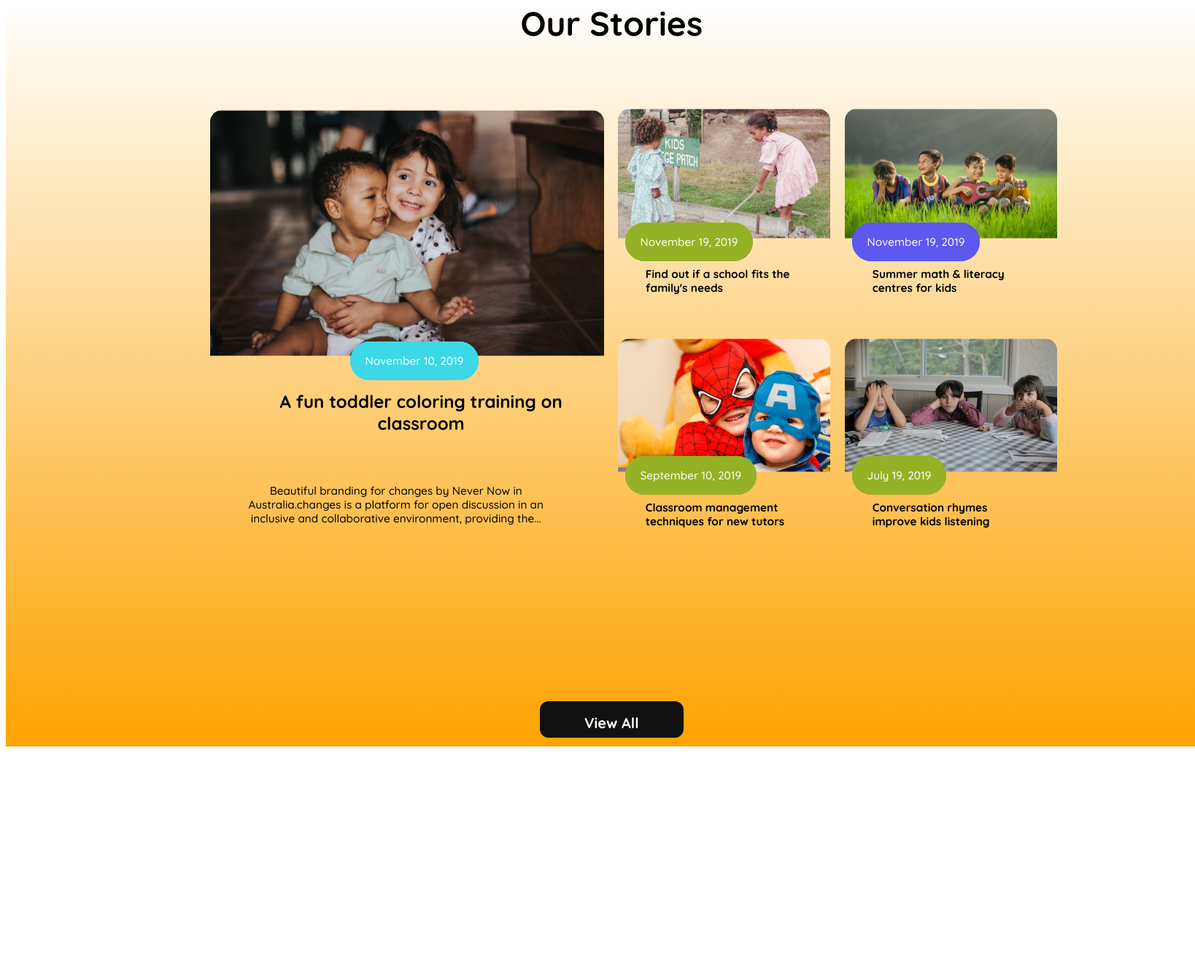
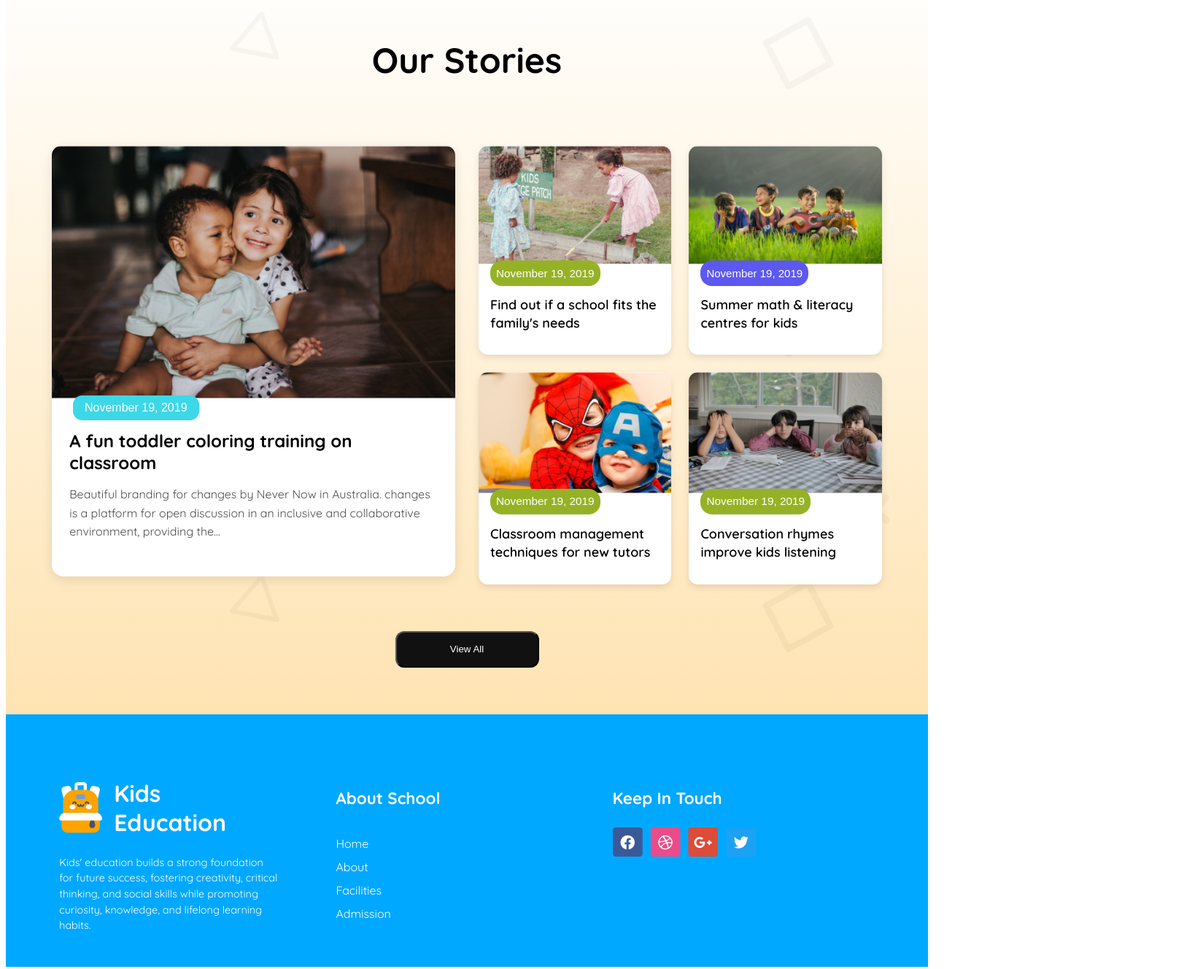
Before and after one commit to taanzzz/MY-SECOND-ASSIGNMENT, a plain HTML site: page index.html in a window 1280 px wide. Shown: the part 1970-3298 px from the top of the page at 73% size, 1638 px wide, since content can reach past the window. Before the commit the page ends 3001 px from the top, so only its background shows below. Drawn offline with Linux system fonts and the light colour scheme.

Commit message:
added important items

```diff
--- a/index.html
+++ b/index.html
@@ -10,7 +10,7 @@
     <section class="acontainer">
     <div class="log">
         <div>
-        <img src="assets/logo.png" alt="">
+        <img src="assets/logo.png">
         </div>
         <h3 class="s">SCHOOL</h3>
         </div>
@@ -35,8 +35,7 @@
     </section>
     <section class="section2">
         <div class="vision">
-            <h1 class="sp"><span class="Em">Empowering</span><span class="stu">
-students from small age</span><span class="to"> towards vision</span></h1>
+            <h1 class="sp"><span class="Em">Empowering</span><span class="stu"> students from small age</span><span class="to"> towards vision</span></h1>
             <p class="wi">With the courage, Confidence, Creativity and Compassion to make their Unique Contribution in a Diverse and Dynamic World.</p>
             <div class="enroll"><button class="btn2">Enroll Now</button></div>
         </div>
@@ -78,53 +77,89 @@ students from small age</span><span class="to"> towards vision</span></h1>
             <h1 class="symbol">></h1>
         </div>
     </section>
-    <section class="annoying">
-       <div class="aim">
-        <h1 class="our">Our Stories</h1>
+      <section class="our-stories-container">
+        <div class="our-stories-content">
+            <div>
+                <h1 class="our-stories-title title-font">Our Stories</h1>
             </div>
-    <div class="container">
-        <div class="single">
+          <div class="our-stories-parent-card">
+
+             <div class="our-stories-left-div">
               <img src="assets/story.png">
-            <div class="text">
-                <strong class="str">November 10, 2019</strong>
-                <h2>A fun toddler coloring training on classroom</h2>
-                <p>Beautiful branding for changes by Never Now in Australia.changes is a platform for open discussion in an inclusive and collaborative environment, providing the...</p>
+              <div class="card-btn"><button class="title-font">November 19, 2019</button></div>
+              <h2 class="title-font">A fun toddler coloring training on classroom</h2>
+              <p class="font">
+                Beautiful branding for changes by Never Now in Australia.
+                changes is a platform for open discussion in an inclusive and
+                collaborative environment, providing the...
+              </p>
             </div>
+
+            <div class="our-stories-child-card our-stories-right-div">
+                <div class="child-div-1">
+                    <img src="assets/storyy.png">
+                    <div class="chil-btn child-btn1"><button class="title-font">November 19, 2019</button></div>
+                    <h2 class="title-font">Find out if a school fits the
+                        family's needs</h2>
                 </div>
-        <div class="grid">
-            <div class="grid-item">
-                <img src="assets/storyy.png">
-                <div class="normal">
-                <strong class="str1">November 19, 2019</strong>
-                <p>Find out if a school fits the family's needs</p>
+                <div class="child-div-2">
+                    <img src="assets/storyyy.png">
+                    <div class="chil-btn child-btn2"><button class="title-font">November 19, 2019</button></div>
+                    <h2 class="title-font">Summer math & literacy
+                        centres for kids</h2>
                 </div>
+                <div class="child-div-3">
+                    <img src="assets/storyyyy.png">
+                    <div class="chil-btn child-btn3"><button class="title-font">November 19, 2019</button></div>
+                    <h2 class="title-font">Classroom management
+                        techniques for new tutors</h2>
                 </div>
-            <div class="grid-item">
-                <img src="assets/storyyy.png">
-                <div class="normal">
-                <strong class="str2">November 19, 2019</strong>
-                <p>Summer math & literacy centres for kids</p>
-                </div>
-            </div>
-            <div class="grid-item">
-                <img src="assets/storyyyy.png">
-                <div class="normal">
-                <strong class="str1">September 10, 2019</strong>
-                <p>Classroom management techniques for new tutors</p>
-                </div>
-             </div>
-             <div class="grid-item">
+                <div class="child-div-4">
                     <img src="assets/storyyyyy.png">
-                <div class="normal">
-                <strong class="str1">July 19, 2019</strong>
-                <p>Conversation rhymes improve kids listening</p>
+                   <div class="chil-btn child-btn4"> <button class="title-font">November 19, 2019</button></div>
+                    <h2 class="title-font">Conversation rhymes
+                        improve kids listening</h2>
                 </div>
             </div>
           </div>
+
+          <div class="our-stories-btn-div" >
+            <button class="our-stories-btn title-font">View All</button>
           </div>
-                <div class="aim2">
-                    <button class="view"><h2>View All</h2></button>
         </div>
       </section>
+    </main>
+    </main>
+    <footer class="footer">
+        <div class="footer-container">
+          <div class="footer-section logo-section">
+            <div class="logo">
+              <img class="white" src="assets/Group.png">
+              <h2 class="footer-title title-font">Kids <br> Education</h2>
+            </div>
+            <p class="footer-description font">
+            Kids' education builds a strong foundation for future success, fostering creativity, critical thinking, and social skills while promoting curiosity, knowledge, and lifelong learning habits.
+            </p>
+          </div>
+          <div class="footer-section about-section title-font">
+            <h3 class="section-title">About School</h3>
+            <ul class="section-links">
+              <li><a href="#" class="footer-link">Home</a></li>
+              <li><a href="#" class="footer-link">About</a></li>
+              <li><a href="#" class="footer-link">Facilities</a></li>
+              <li><a href="#" class="footer-link">Admission</a></li>
+            </ul>
+          </div>
+          <div class="footer-section contact-section">
+            <h3 class="section-title title-font">Keep In Touch</h3>
+            <div class="social-links">
+              <a href="#"><img src="assets/fb.png"></a>
+              <a href="#"><img src="assets/dribble.png"></a>
+              <a href="#"><img src="assets/google+.png"></a>
+              <a href="#"><img src="assets/twitter.png"></a>
+            </div>
+          </div>
+        </div>
+      </footer>
 </body>
 </html>
--- a/style/style.css
+++ b/style/style.css
@@ -84,7 +84,7 @@
 #menu-toggle{
   display: none;
 }
-@media screen and (max-width: 768px){
+@media screen and (max-width: 576px){
   .menu{
     display: none;
     flex-direction: column;
@@ -277,13 +277,14 @@ background-repeat: no-repeat; */
   align-items: center;
   text-align: center;
    gap: 10px;
-  margin: 80px 710px 60px 515px;
+  /* margin: 80px 710px 60px 515px; */
 }
 .symbol{
   font-weight: 600;
   font-size: 37px;
-  align-items: center;
-  text-align: center;
+  padding-top: 5px;
+  /* align-items: center; */
+  /* text-align: center; */
   height: 60px;
   width: 60px;
   background-color: #FEA301FF;
@@ -291,7 +292,7 @@ background-repeat: no-repeat; */
   border-radius: 30px;
   color: #FFFFFFFF ;
 }
-@media screen and (max-width: 768px){
+@media screen and (max-width: 576px){
   .bg-section{
     display: flex;
     /* flex-wrap: wrap; */
@@ -313,161 +314,345 @@ background-repeat: no-repeat; */
 .one{
 margin-top: 20px;}
 }
-.annoying{
-  background-image: url(/assets/bg.png);
-  background: linear-gradient(180deg,#FFFFFFFF,#FEA301FF);
-  top: 0;
-  left: 1550px;
-  width: 1630px;
-  height: 1020px;
-  justify-content: center;
-  align-items: center;
+.our-stories-container {
+    background-position: top left bottom right;
+    background-size: cover;
+    background-repeat: no-repeat;
+    background:linear-gradient(0.00deg, rgba(254, 163, 1, 0.3),rgba(255, 255, 255, 0.3) 100%), url("/assets/bg.png");
+}
+
+.our-stories-title{
+    font-size: 3rem;
     text-align: center;
+    padding-bottom: 3rem;
+}
+
+.our-stories-content {
+    width: 90%;
+    margin: auto;
+    padding-top: 4rem;
+}
+
+.our-stories-parent-card {
+    display: grid;
+    grid-template-columns: repeat(2, 1fr);
+    gap: 2rem;
+    align-items: start;
+}
+
+.our-stories-left-div {
+    border-radius: 1rem;
+    background: #fff;
+    box-shadow: 0px 4px 1rem rgba(0, 0, 0, 0.1);
+    transition: transform 0.3s, box-shadow 0.3s;
+    position: relative;
+}
+
+.our-stories-left-div:hover {
+    transform: scale(1.03);
+    box-shadow: 0px .3rem 1.2rem rgba(0, 0, 0, 0.2);
+}
+
+.our-stories-left-div > img {
+    width: 100%;
+    border-radius: .8rem .8rem 0 0;
+    margin-bottom: 1.2rem;
+}
+
+.our-stories-left-div > button {
+    background-color: #2eade8;
+    color: #fff;
+    border: none;
+    border-radius: .5rem;
+    padding: 0.5rem 1rem;
+    font-size: .8rem;
+    cursor: pointer;
+}
+
+.our-stories-left-div > button:hover {
+    background-color: #1d8ab8;
+}
+
+.our-stories-left-div > h2 {
+    font-size: 1.5rem;
+    font-weight: 700;
+    color: #000;
+    margin-bottom: 0.5rem;
+    padding:0 1.5rem 0 1.5rem;
+}
+
+.our-stories-left-div > p {
+    font-size: 1rem;
+    color: #4d4d4d;
+    line-height: 1.6;
+    padding: 0 1.5rem 0 1.5rem ;
+    padding-bottom: 2rem;
+}
+
+.our-stories-child-card {
+    display: grid;
+    grid-template-columns: repeat(2, 1fr);
+    gap: 1.5rem;
+}
+
+.our-stories-child-card > div {
+    border-radius: .8rem;
+    background: #fff;
+    box-shadow: 0px 4px 10px rgba(0, 0, 0, 0.1);
+    transition: transform 0.3s, box-shadow 0.3s;
+}
+
+.our-stories-child-card > div:hover {
+    transform: translateY(-5px);
+    box-shadow: 0px 6px 20px rgba(0, 0, 0, 0.2);
+}
+
+.our-stories-child-card > div img {
+    width: 100%;
+    border-radius: .8rem .8rem 0 0;
+    margin-bottom: 0.5rem;
+}
+
+.our-stories-child-card >div h2 {
+    padding: 0 0rem  1rem 1rem;
+    padding-top: 0;
+}
+.chil-btn{
+    padding: 0 1rem  1rem 1rem;
+}
+
+.child-btn1>button{
+background: rgb(149, 178, 38);
+color: rgb(255, 255, 255);
+font-size: 15.34px;
+font-weight: 500;
+line-height: 28.76px;
+letter-spacing: 0%;
+text-align: left;
+text-transform: capitalize;
+border: none;
+padding: .2rem .5rem;
+border-radius: 1rem;
+position: absolute;
+top: 55%;
 
 }
 
-.our{
-  /* align-self: center;
-  text-align: center; */
-  color: #000000FF;
-  font-weight: bold;
-  font-size: 46px;
+.child-div-1{
+    position: relative;
 }
-.container {
-  display: flex;
-  justify-content: space-between;
-  align-items: center;
-    width: 1160px;
-    height: 630px;
-  margin: 80px 140px 190px 140px;
-  padding-right: 140px;
+
+
+
+.child-btn2>button
+{
+    background: rgb(93, 88, 240);
+    color: rgb(255, 255, 255);
+    font-size: 15px;
+    font-weight: 500;
+    line-height: 28px;
+    letter-spacing: 0%;
+    text-align: left;
+    text-transform: capitalize;
+    border: none;
+    padding: .2rem .5rem;
+    border-radius: 1rem;
+    position: absolute;
+    top: 55%;
 
     }
 
-.single {
-  width: 540px;
-  height: 630.5;
-  margin: 197.5px 18.5px 190px 140px;
+    .child-div-2{
+        position: relative;
     }
-
-.single img {
-  width: 540px;
-  height: 337px;
-
-    border-radius: 16px 16px 0 0 ;
-}
-.text h2{
-  font-weight: bold;
-  font-size: 24px;
-  padding-left: 38.35px;
-}
-.text p{
+    .child-btn3>button{
+    background: rgb(149, 178, 38);
+    color: rgb(255, 255, 255);
+    font-size: 15.34px;
     font-weight: 500;
-  font-size: 15.34px;
-  padding: 47.9px 68.9px 34.5px 38.35px ;
-}
-.text strong{
-  font-weight: 500;
-  font-size: 15.34px;
-  padding: 15px 19px;}
- .str{ color: #FFFFFFFF;
-  border: 2px solid #3CD8E8FF;
-  border-radius: 47.9px;
-
-  width: 174.5px;
-  height: 47.9;
-  background-color: #3CD8E8FF;
-  position: relative;
-  right: -10px;
-  top: -10px;
-
+    line-height: 28.76px;
+    letter-spacing: 0%;
+    text-align: left;
+    text-transform: capitalize;
+    border: none;
+    padding: .2rem .5rem;
+    border-radius: 1rem;
+    position: absolute;
+    top: 55%;
 
     }
 
-.single .text {
-    margin-top: 35x;
-    font-size: 18px;
+    .child-div-3{
+        position: relative;
     }
 
-.grid {
-    display: grid;
-    grid-template-columns: repeat(2, 1fr);
-    gap: 20px;
-}
-
-.grid-item {
+    .child-btn4>button{
+    background: rgb(149, 178, 38);
+    color: rgb(255, 255, 255);
+    font-size: 15.34px;
+    font-weight: 500;
+    line-height: 28.76px;
+    letter-spacing: 0%;
     text-align: left;
+    text-transform: capitalize;
+    border: none;
+    padding: .2rem .5rem;
+    border-radius: 1rem;
+    position: absolute;
+    top: 55%;
 
     }
 
-.grid-item img {
-    /* width: 100%; */
-    border-radius: 8px;
-    border-radius: 16px 16px 0 0 ;
+    .child-div-4{
+        position: relative;
     }
 
-.grid-item .text {
-    margin-top: 10px;
-    font-size: 16px;
+.card-btn > button {
+    background-color: #3CD8E8;
+    color: #fff;
+    border: none;
+    border-radius: .8rem;
+    padding: 0.5rem 1rem;
+    font-size: 1rem;
+    cursor: pointer;
+    margin-bottom: 0.5rem;
+    position: absolute;
+    left: 1.8rem;
+    top: 58%;
 }
-.normal strong{
-  font-weight: 500;
-  font-size: 15.34px;
-  padding: 15px 19px;}
- .str1{ color: #FFFFFFFF;
-  border: 2px solid #95B226FF;
-  border-radius: 47.9px;
 
-  width: 174.5px;
-  height: 47.9;
-  background-color: #95B226FF;
-  position: relative;
-  right: -10px;
-  top: -10px;
+
+.our-stories-child-card > div h2 {
+    font-size: 18px;
+    font-weight: 600;
+    color: #000;
+    line-height: 1.4;
 }
-.normal strong{
-  font-weight: 500;
-  font-size: 15.34px;
-  padding: 15px 19px;}
- .str2{ color: #FFFFFFFF;
-  border: 2px solid #5D58F0FF;
-  border-radius: 47.9px;
-
-  width: 174.5px;
-  height: 47.9;
-  background-color: #5D58F0FF;
-  position: relative;
-  right: -10px;
-  top: -10px;
+.card-btn{
+    padding: 0 1.5rem 0 1.5rem;
 }
-.normal p{
-  font-weight: bold;
-  font-size: 15.34px;
-  padding: 0 54.5px 24.3px 38.35px ;
+.our-stories-btn-div{
+    padding-top: 4rem;
+    padding-bottom: 4rem;
+    display: flex;
+    justify-content: center;
+    align-items: center;
 }
-.view{
-  all: unset;
+.our-stories-btn{
   width: 197px;
   height: 50px;
-  background-color: #111111FF ;
+  padding: 10px 61px;
+  background-color: #111111 ;
   color: #FFFFFFFF;
-  text-align: center;
   border-radius: 12px;
 }
-.view h2{
-  color: #FFFFFFFF;
-  font-weight: bold;
-font-size: 20px;
-padding-bottom: 10px;
+.our-stories-btn:hover{
+    background-color:#FFFFFFFF;
+    color: #111111;
+}
+@media screen and (max-width:576px) {
+
+  .our-stories-left-div{display: none;}
+  .our-stories-parent-card{
+    display: grid;
+    grid-template-columns: repeat(1, 1fr);
+    gap: 2rem;
+    align-items: center;
+   }
+   .child-btn1,.child-btn2,.child-btn3,.child-btn4{
+    position: relative;
+    top: -15%;
+
+   }
+  }
+.footer {
+    background-color: #00a8ff;
+    padding: 1.3rem 0;
+    color: white;
+  }
+
+  .footer-container {
+    display: grid;
+    grid-template-columns: repeat(3, 1fr);
+    justify-content: center;
+    width: 90%;
+    margin: 0 auto;
+    padding-top: 3rem;
+  }
+
+  .section-title{
+    padding-bottom: 1rem;
+  }
+  .footer-section {
+    flex: 1;
+    padding: 10px;
+  }
+  .logo-section {
+    max-width: 300px;
+  }
+  .logo{
+    display: flex;
+    justify-content: start;
+    align-items: center;
+    gap: 1rem;
+  }
+  .logo-image {
+    width:4rem;
+    height: 4rem;
+    height: auto;
+  }
+  .footer-title {
+    font-size: 2em;
+    margin: 10px 0;
+  }
+
+  .footer-description {
+    font-size: 0.9em;
+    line-height: 1.5em;
+  }
+  .about-section .section-title,
+  .contact-section .section-title {
+    font-size: 1.4em;
+    margin-bottom: 10px;
+  }
+
+  .section-links {
+    list-style: none;
+    padding: 0;
+  }
+
+  .section-links .footer-link {
+    text-decoration: none;
+    color: white;
+    font-size: 1em;
+    line-height: 2em;
+    display: block;
+  }
+
+  .section-links .footer-link:hover {
+    text-decoration: underline;
+  }
+  .social-links {
+    display: flex;
+    gap: 10px;
+  }
+
+  .social-icon {
+    display: flex;
+    gap: 1rem;
+    background-color: white;
+    color: #00a8ff;
     text-align: center;
+    width: 2rem;
+    height: 2rem;
+    border-radius: 50%;
+    font-size: 1.2em;
+    line-height: 2rem;
+    text-decoration: none;
   }
-.aim{
-  width: 460.6px;
-  height: 57.5;
-  margin: 0 489.7px 80px 600px;
+  @media screen and (max-width:576px){
+    .footer-container {
+    display: grid;
+    grid-template-columns: repeat(1,1fr);
+    justify-content: center;
   }
-.aim2{
-  width: 460.6px;
-  height: 57.5;
-  margin: 0 489.7px 80px 600px;
-}
```
Also changed, not shown: assets/Group.png (added). Lines whose indentation alone changed are shown as unchanged.
